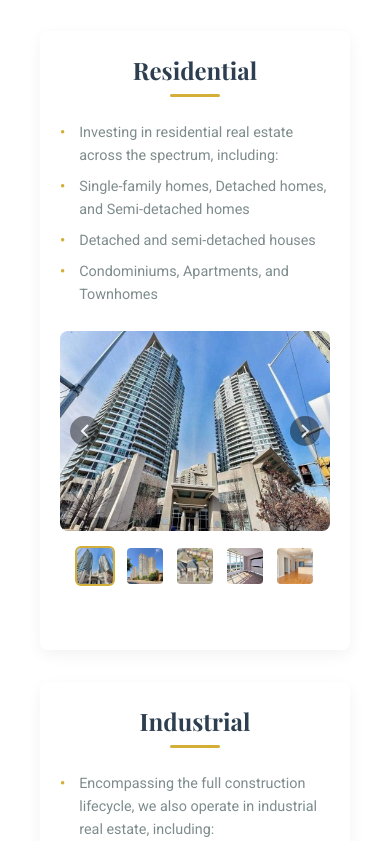
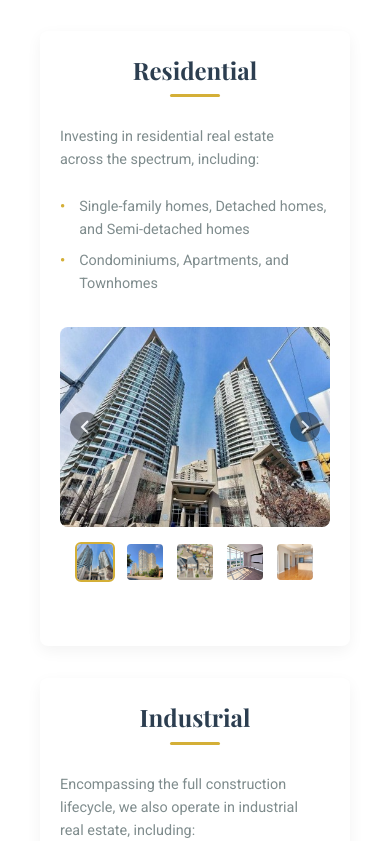
Before and after one commit to sanat75/grainrealty, a React (Create React App) app: page / in a window 390 px wide. Shown: the part 1983-2824 px from the top of the page. Built offline with nearby package versions, Linux system fonts and the light colour scheme.

Commit message:
mobile optimization2.012

```diff
--- a/src/components/InvestmentTypes.css
+++ b/src/components/InvestmentTypes.css
@@ -433,3 +433,64 @@
     margin-bottom: 0.5rem;
   }
 }
+/* Add these new styles to your InvestmentTypes.css file */
+
+.investment-intro-container {
+  width: 100%;
+  margin: 1rem 0 1.5rem;
+  text-align: left;
+}
+
+.investment-first-point {
+  color: var(--gray);
+  line-height: 1.6;
+  font-size: 1rem;
+  margin-bottom: 1rem;
+  padding-left: 0;
+}
+
+/* Existing styles for the bulleted items */
+.investment-intro {
+  color: var(--gray);
+  line-height: 1.6;
+  font-size: 1rem;
+  text-align: left;
+  width: 100%;
+  list-style-type: none;
+  padding-left: 0;
+  margin-top: 0.5rem;
+  margin-bottom: 0;
+}
+
+.investment-intro li {
+  position: relative;
+  padding-left: 1.5rem;
+  margin-bottom: 0.5rem;
+}
+
+.investment-intro li:before {
+  content: "•";
+  position: absolute;
+  left: 0;
+  color: var(--secondary);
+  font-weight: bold;
+}
+
+/* Responsive styles */
+@media (max-width: 768px) {
+  .investment-first-point,
+  .investment-intro {
+    font-size: 0.95rem;
+  }
+}
+
+@media (max-width: 480px) {
+  .investment-first-point,
+  .investment-intro {
+    font-size: 0.9rem;
+  }
+
+  .investment-intro li {
+    padding-left: 1.2rem;
+  }
+}
--- a/src/components/InvestmentTypes.js
+++ b/src/components/InvestmentTypes.js
@@ -105,11 +105,9 @@ const InvestmentTypes = () => {
       id: 1,
       title: "Residential",
       intro: [
-        "Investing in residential real estate across the spectrum, including:        ",
-        "Single-family homes, Detached homes, and Semi-detached homes        ",
-        "Detached and semi-detached houses",
+        "Investing in residential real estate across the spectrum, including: ",
+        "Single-family homes, Detached homes, and Semi-detached homes",
         "Condominiums, Apartments, and Townhomes"
-
       ],
       images: [res1, res2, res3, res4, res5],
     },
@@ -118,7 +116,7 @@ const InvestmentTypes = () => {
       title: "Industrial",
       intro: [
         "Encompassing the full construction lifecycle, we also operate in industrial real estate, including:",
-        "Manufacturing facilities / Industrial sheds ",
+        "Manufacturing facilities / Industrial sheds",
         "Office spaces"
       ],
       images: [ind4, ind3, ind1, ind5, ind6],
@@ -137,11 +135,14 @@ const InvestmentTypes = () => {
               style={{ animationDelay: `${index * 0.3}s` }}
             >
               <h3>{type.title}</h3>
-              <ul className="investment-intro">
-                {type.intro.map((item, idx) => (
-                  <li key={idx}>{item}</li>
-                ))}
-              </ul>
+              <div className="investment-intro-container">
+                <p className="investment-first-point">{type.intro[0]}</p>
+                <ul className="investment-intro">
+                  {type.intro.slice(1).map((item, idx) => (
+                    <li key={idx}>{item}</li>
+                  ))}
+                </ul>
+              </div>
               <ImageGallery images={type.images} />
             </div>
           ))}
```
